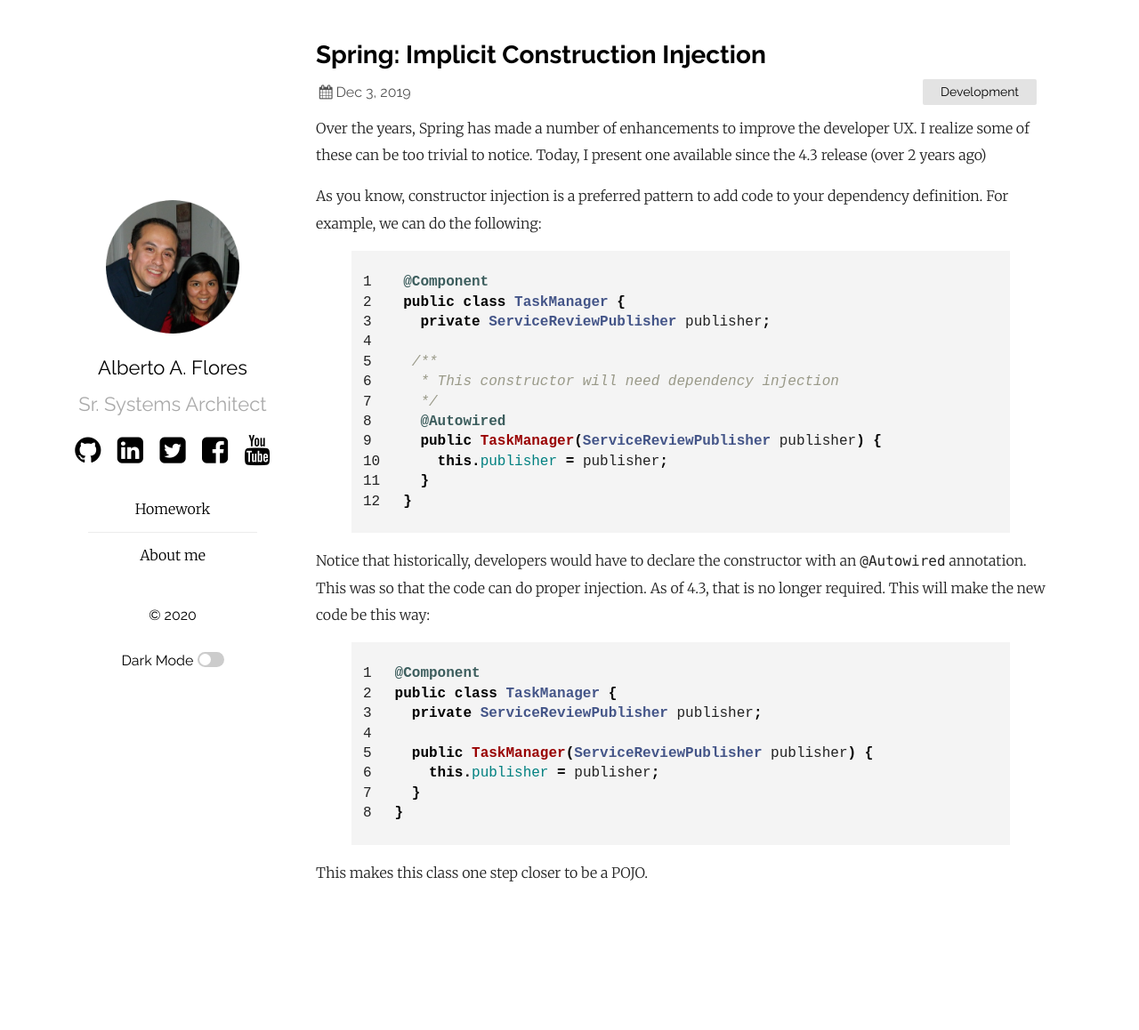
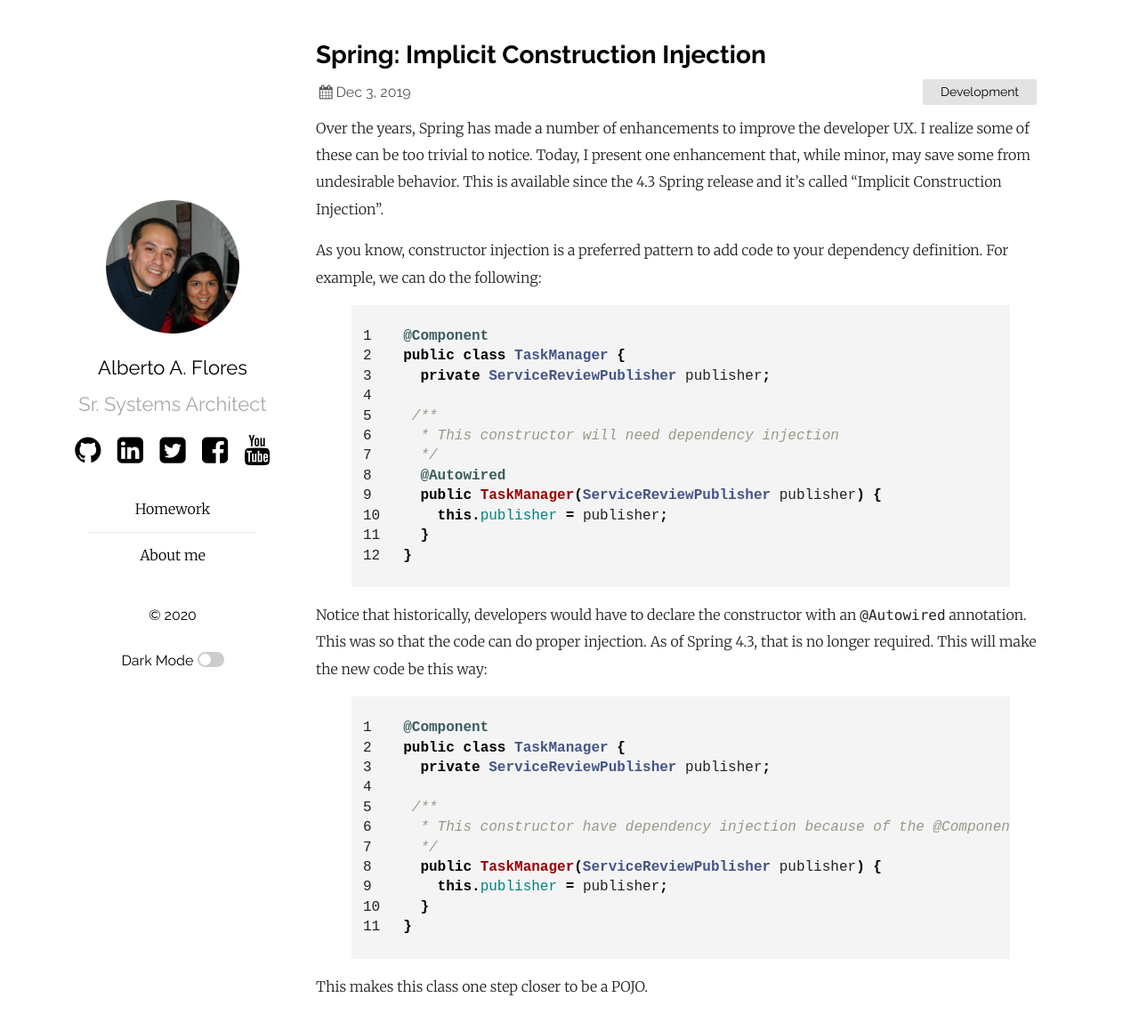
Before and after one commit to albertoaflores/albertoaflores.github.io, a Jekyll site: the page built from _posts/2019/2019-12-03-spring-implicit-construction-injection.markdown, in a window 1280 px wide and 1169 px high. Shown: the top 1158 px of the window at 89% size. Built offline with Jekyll 4.4.1, drawn with Linux system fonts in a browser that asks for light colours.

Commit message:
Improved typos on entry

````diff
--- a/_posts/2019/2019-12-03-spring-implicit-construction-injection.markdown
+++ b/_posts/2019/2019-12-03-spring-implicit-construction-injection.markdown
@@ -7,7 +7,7 @@ categories: Development
 tags:
 - Spring
 ---
-Over the years, Spring has made a number of enhancements to improve the developer UX. I realize some of these can be too trivial to notice. Today, I present one available since the 4.3 release (over 2 years ago)
+Over the years, Spring has made a number of enhancements to improve the developer UX. I realize some of these can be too trivial to notice. Today, I present one enhancement that, while minor, may save some from undesirable behavior. This is available since the 4.3 Spring release and it's called "Implicit Construction Injection".
 
 As you know, constructor injection is a preferred pattern to add code to your dependency definition. For example, we can do the following:
 
@@ -26,13 +26,16 @@ public class TaskManager {
 }
 {% endhighlight %}
 
-Notice that historically, developers would have to declare the constructor with an ```  @Autowired``` annotation. This was so that the code can do proper injection. As of 4.3, that is no longer required. This will make the new code be this way:
+Notice that historically, developers would have to declare the constructor with an ```  @Autowired``` annotation. This was so that the code can do proper injection. As of Spring 4.3, that is no longer required. This will make the new code be this way:
 
 {% highlight java linenos %}
 @Component
 public class TaskManager {
   private ServiceReviewPublisher publisher;
 
+ /**
+  * This constructor have dependency injection because of the @Component stereotype.
+  */
   public TaskManager(ServiceReviewPublisher publisher) {
     this.publisher = publisher;
   }
````
